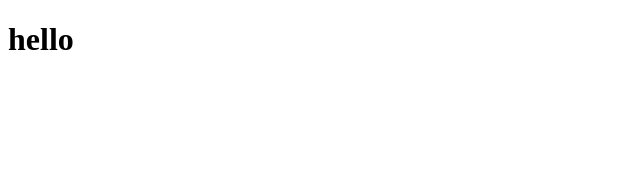
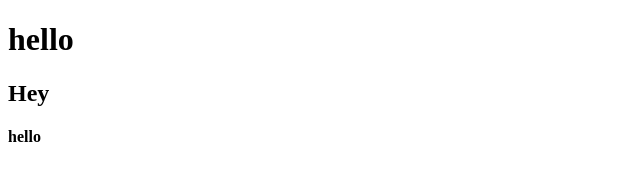
Before and after one commit to Tanayk29/Html, a plain HTML site: page index.html in a window 1280 px wide. Shown: the whole page, without its empty margins (0-640 px from the left). Drawn offline with Linux system fonts and the light colour scheme.

Commit message:
second Commit

```diff
--- a/index.html
+++ b/index.html
@@ -7,5 +7,7 @@
 </head>
 <body>
     <h1>hello </h1>
+    <h2>Hey</h2>
+    <h4>hello</h4>
 </body>
 </html>
```
